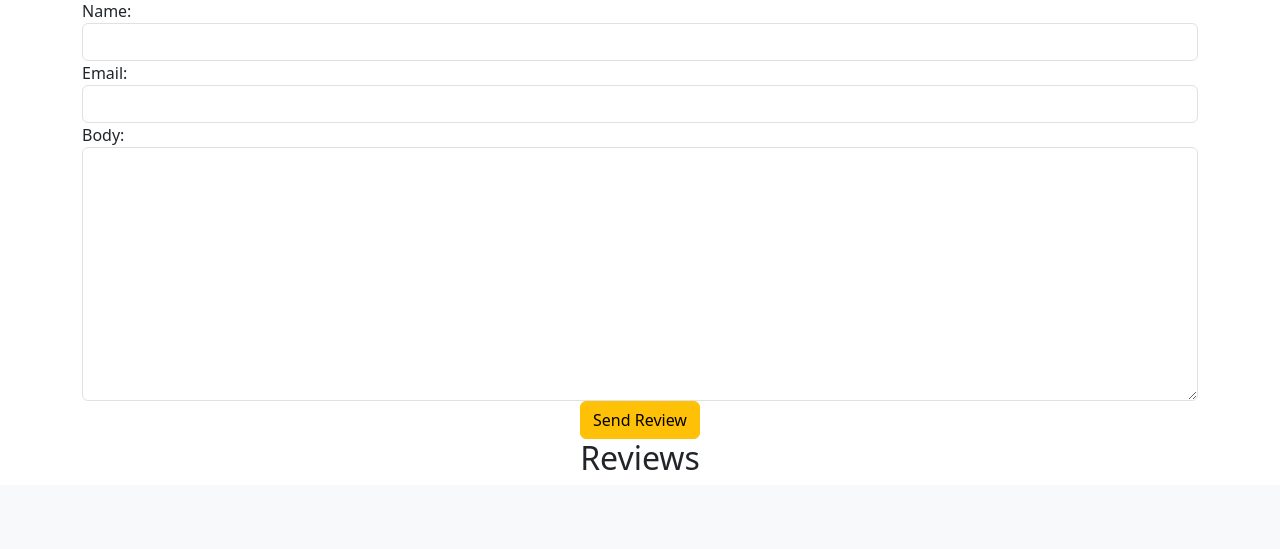
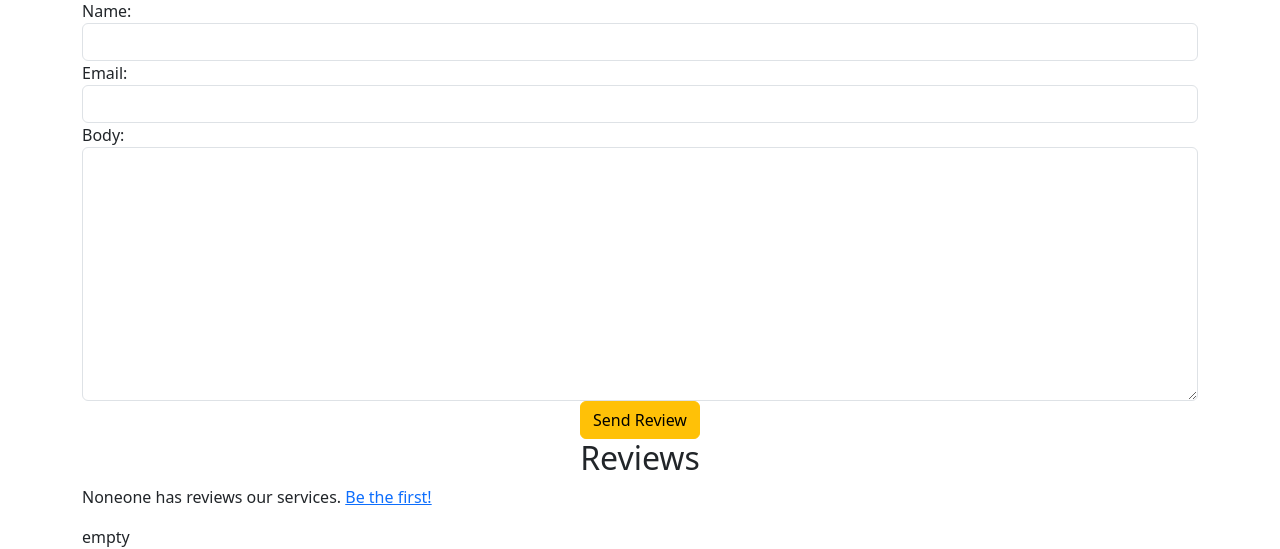
Before and after one commit to arielb0/portfolio, a Django app: page /restaurant/ in a window 1280 px wide. Shown: the part 1167-1716 px from the top of the page. Before the commit the page ends 1637 px from the top, so only its background shows below. Run offline with Django 4.2, Linux system fonts and the light colour scheme; data that the repository does not hold is empty; parts of the project's set-up code (start-up, migrations or seed data) failed here and were passed over; some libraries are stand-ins or nearby versions.

```diff
--- a/restaurant/templates/restaurant/home.html
+++ b/restaurant/templates/restaurant/home.html
@@ -134,7 +134,10 @@
                     <p>{{ review.body }}</p>
                     <p>{{ review.datetime }}</p>
                 </div>
+            {% empty %}
+                <p>Noneone has reviews our services. <a href="#review_form">Be the first!</a></p>
             {% endfor %}
+            empty
         </div>
     </div>
 {% endblock %}
```
Also changed, not shown: 2 other files.
